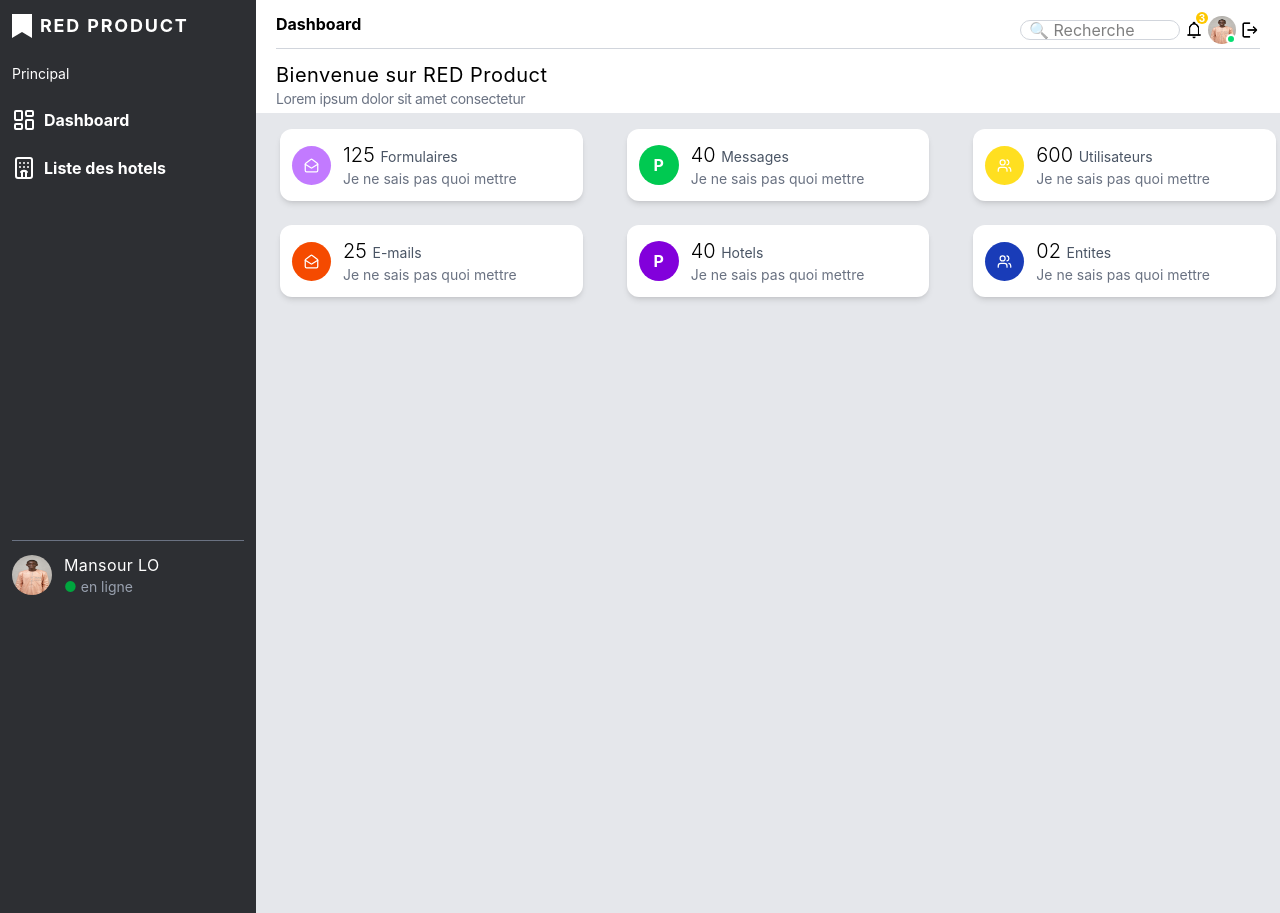
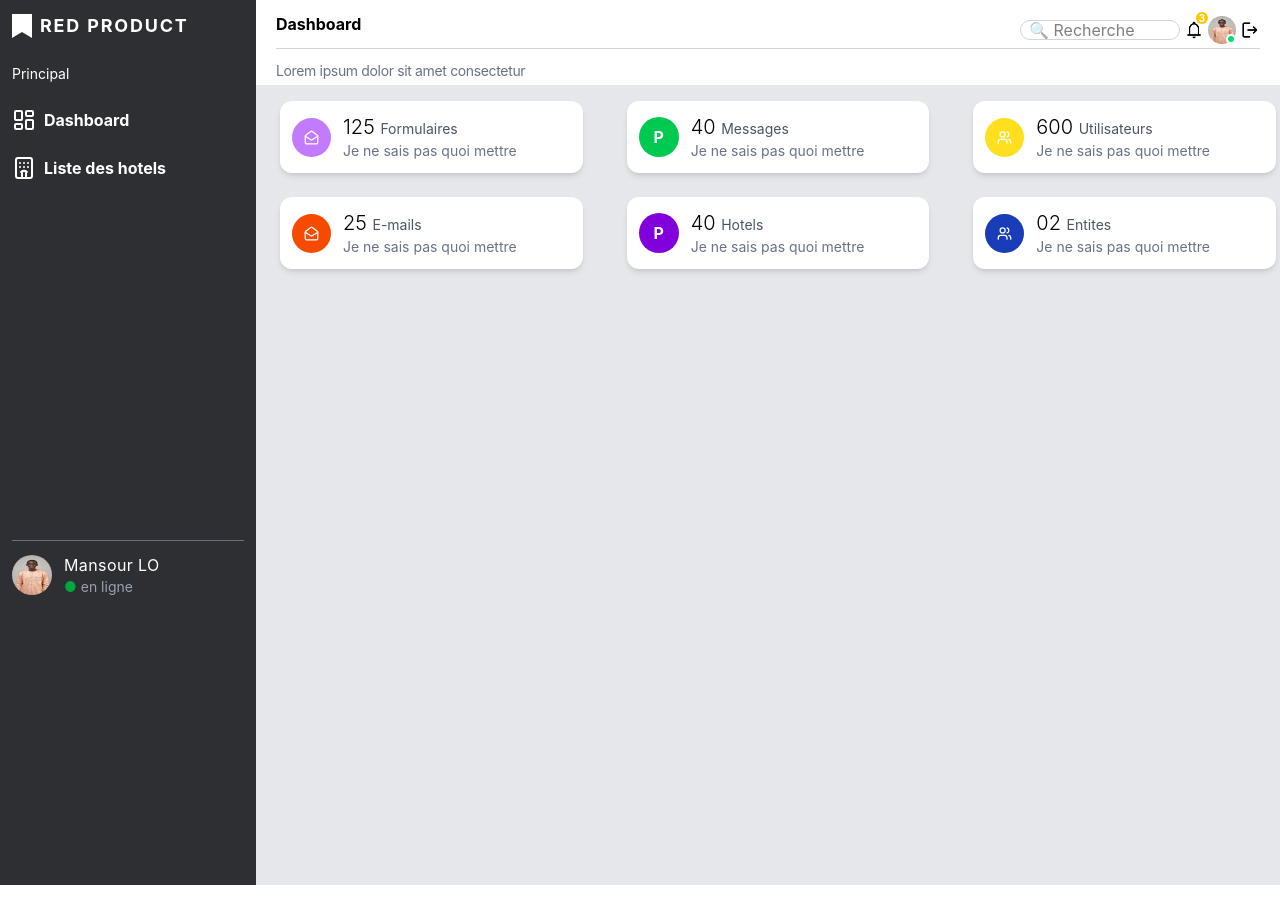
Before and after one commit to mansourlo/RedProduct, a React (Vite) app: page / in a window 1280 px wide. After the commit the page ends 885 px from the top, so only its background shows below. Built offline with nearby package versions, Linux system fonts and the light colour scheme.

Commit message:
Ajout du props details (detail d'une page)

```diff
--- a/src/Header.jsx
+++ b/src/Header.jsx
@@ -3,8 +3,21 @@ import photo from './assets/self.png'
 import notif from './assets/notif.png'
 import logout from './assets/logout.png'
 
-function Header({pageName}){
+function Header({pageName, details}){
     const [recherche, setRecherche] = useState('');
+
+    // Texte de bienvenue dans la page Dashboard
+    const texte = () =>{
+        if(pageName === "Dashboard")
+            return(
+                <p className="text-gray-500 text-sm tracking-tight">
+                    Lorem ipsum dolor sit amet consectetur
+                </p>
+            );
+
+        return null
+    }
+
     return(
         <div className="">
             <div className="flex justify-between mx-5 my-3 border-b-1 border-gray-300">
@@ -25,8 +38,8 @@ function Header({pageName}){
                 </div>
             </div>
             <div className="mx-5 my-1">
-                <h4 className="tracking-wide text-xl">Bienvenue sur RED Product</h4>
-                <p className="text-gray-500 text-sm tracking-tight">Lorem ipsum dolor sit amet consectetur</p>
+                <h4 className="tracking-wide text-xl">{details}</h4>
+                {texte()}
             </div>
         </div>
     )
```
